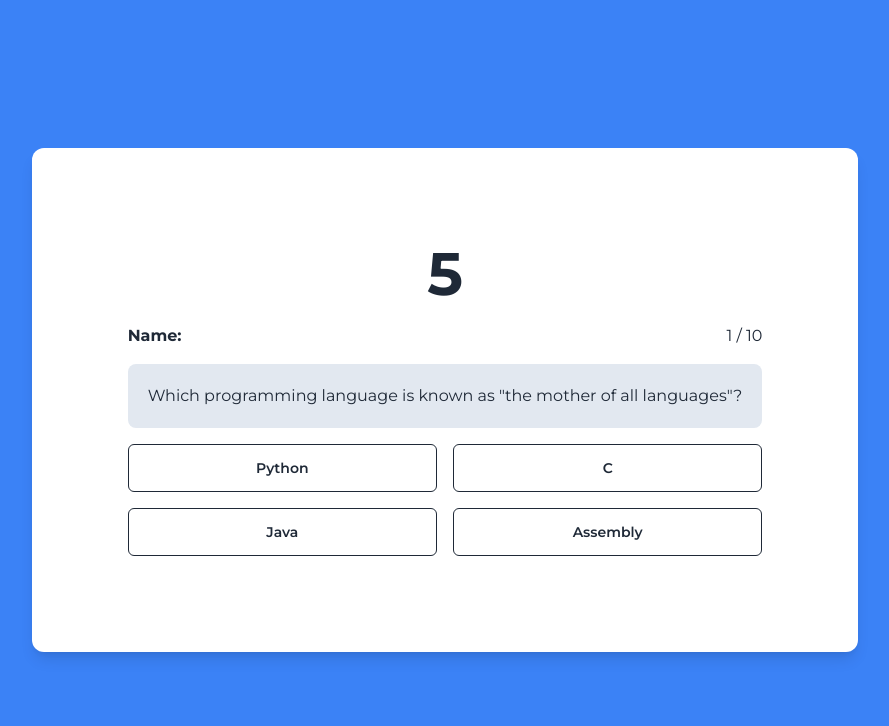
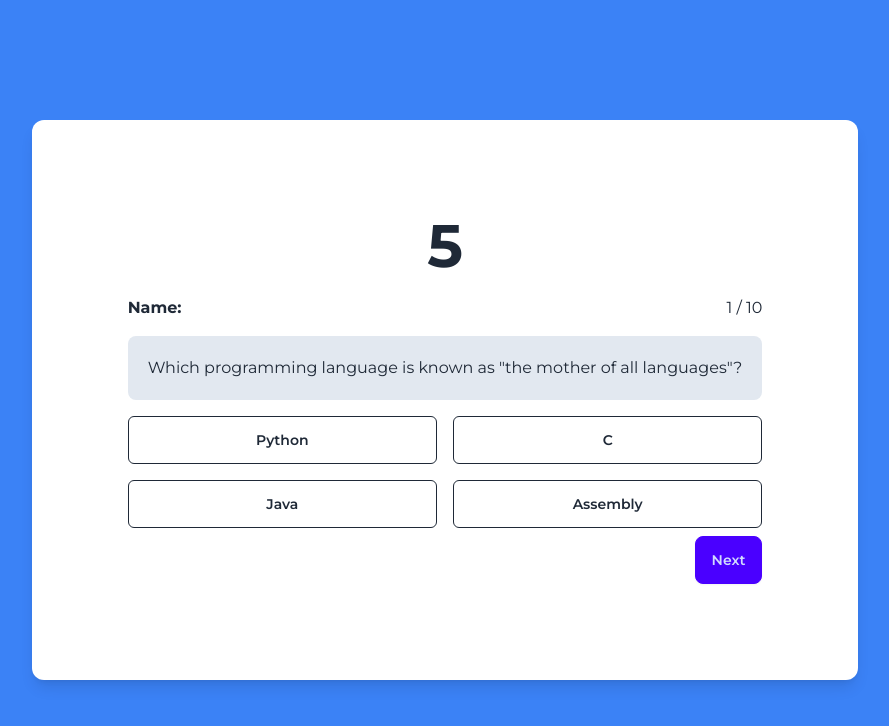
Before and after one commit to MarkMallari16/quiz-game-react, a React (Vite) app: page /game in a window 1280 px wide. Shown: the top 726 px of the page, without its empty margins (195-1084 px from the left). Built offline with nearby package versions, Linux system fonts and the light colour scheme.

Commit message:
fix handlenextquestion

```diff
--- a/src/hooks/useQuizGame.js
+++ b/src/hooks/useQuizGame.js
@@ -129,10 +129,11 @@ const useQuizGame = () => {
 
         if (nextQuestionIndex < questions.length) {
             setCurrentQuestionIndex(nextQuestionIndex);
-            setQuestions(shuffledArray([...questions])); // Ensure questions state updates correctly
+            setQuestions(shuffledArray([...questions]));
             setIsHighlighAnswer(false);
             setSelectedOption('');
             setTimer(10);
+            setIsShowScore(false);
         } else {
             setIsShowScore(true);
             checkScore(score);
@@ -177,11 +178,11 @@ const useQuizGame = () => {
         handleTryAgain,
         shuffledArray,
         handleAnswerButtonClicked,
+        handleNextQuestion,
+        handleExit,
         isHighlighAnswer,
         selectedOption,
-        handleNextQuestion,
         feedback,
-        handleExit,
         timer
     }
 }
--- a/src/pages/QuizGame.jsx
+++ b/src/pages/QuizGame.jsx
@@ -56,6 +56,10 @@ const QuizGame = () => {
                             </button>
                         ))}
                     </div>
+
+                    <div className='text-right mt-2'>
+                        <button onClick={handleNextQuestion} className='btn btn-primary'>Next</button>
+                    </div>
                 </div>
             )}
         </div>
```
